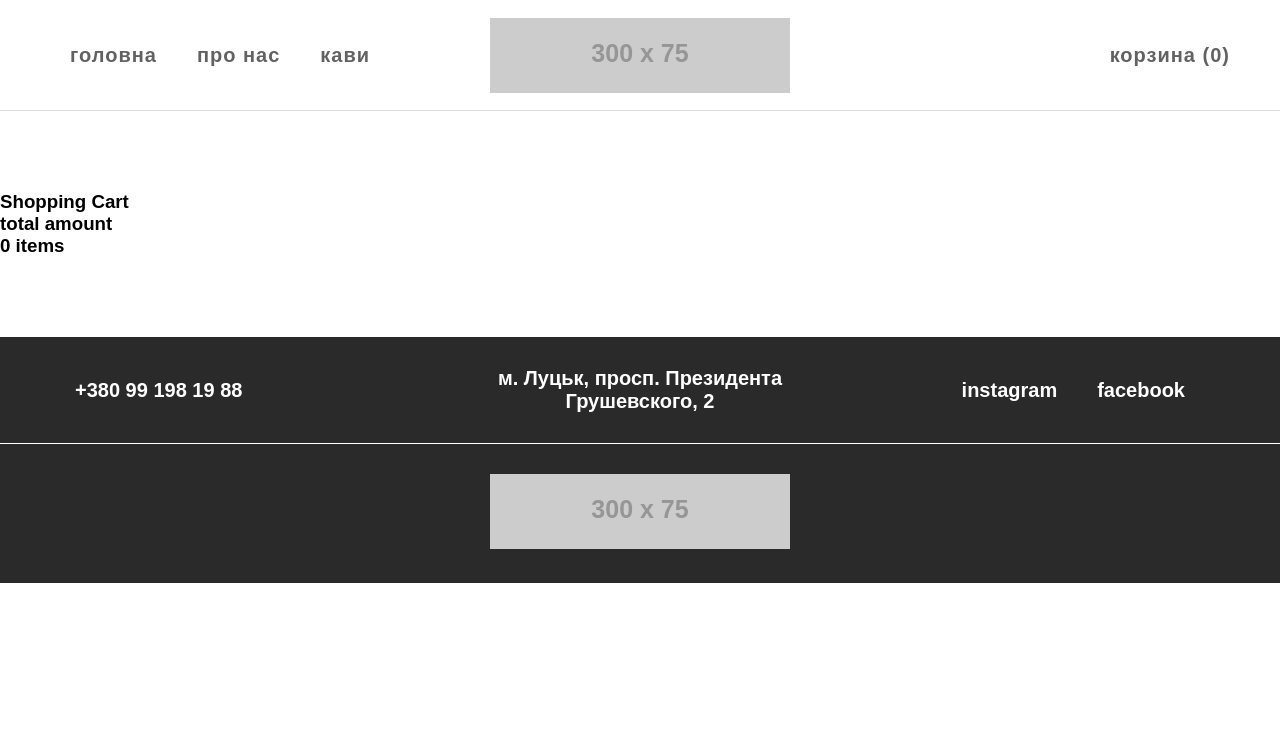
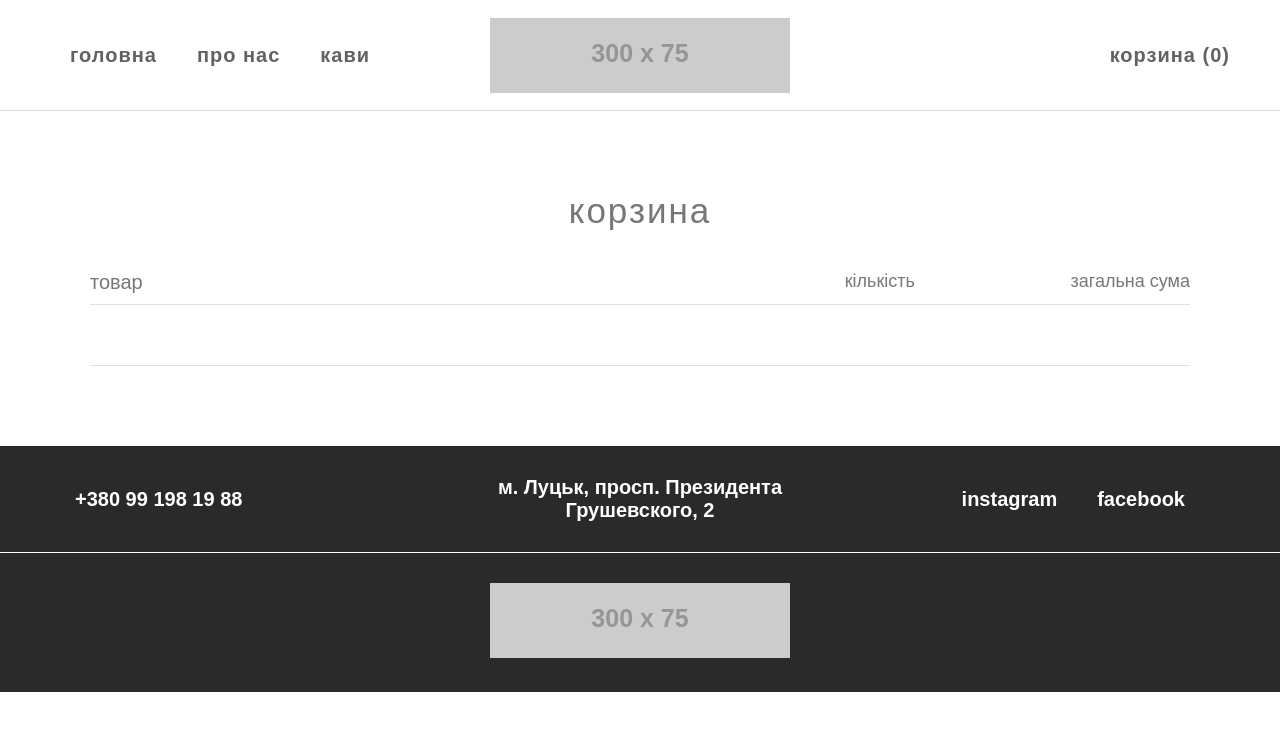
Before and after one commit to nkshn/spriceroom, a React (Create React App) app in the folder client/: page /cart in a window 1280 px wide. Shown: the top 730 px of the page. Built offline with nearby package versions, Linux system fonts and the light colour scheme.

Commit message:
changes in styling of cart page

```diff
--- a/client/src/App.js
+++ b/client/src/App.js
@@ -13,7 +13,7 @@ import Footer from "./components/footer";
 import HomePage from "./pages/HomePage";
 import AssortmentPage from "./pages/AssortmentPage";
 import CoffeePage from "./pages/CoffeePage";
-import CartPage from "./pages/cart/CartPage deprecated";
+import CartPage from "./pages/cart/CartPage";
 
 function App() {
   return (
--- a/client/src/pages/cart/CartPage.js
+++ b/client/src/pages/cart/CartPage.js
@@ -28,41 +28,36 @@ function CartPage(props) {
   const [isSubmitBtnActive, setIsSubmitBtnActive] = useState(false);
 
   return (
-
-    <div className="container">
+    <div className="сart-container">
         <div className="cart-title">Корзина</div>
-        <div className="titles">
-          <p className="t1">PRODUCT</p>
-          <p className="t2">QUANTITY</p>
-          <p className="t3">TOTAL</p>
-        </div><hr />
+        <div className="cart-header">
+          <h3>товар</h3>
+          <h3>кількість</h3>
+          <h3>загальна сума</h3>
+        </div>
         <div className="cart-items">
         {
           products.map((item, index) => {
             return (
               <div key={index} className="cart-item">
-                <img src={item.img} height={80} />
-                <div className="cart-qty-block">
-                  <button className="cart-qty-btn" onClick={() => decreaseItemQty(item.id)}>
-                    <FontAwesomeIcon icon={faMinus} />
-                  </button>
-                  <h3>{item.qty}</h3>
-                  <button className="cart-qty-btn" onClick={() => increaseItemQty(item.id)}>
-                    <FontAwesomeIcon icon={faPlus} />
-                  </button>
+                <div className="cart-item_left">
+                  <img src={item.img} height={80} />
+                  <div className="cart-item_left-textBlock">
+                    <p>{item.name}</p>
+                    <p>250 гр.</p>
+                    <p>{item.price} грн.</p>
+                  </div>
                 </div>
-                <p className="cart-remove-btn" onClick={() => deleteItem(item.id)}>
-                    Remove
-                </p>
-                <div className="total-price">
-                  <div>{item.totalPrice} ₴</div>
+                <div className="cart-item_center">
+
                 </div>
-                <div className="coffee-name">{item.name}</div >
+                <div className="cart-item_rigth">
+
+                </div>
               </div>
             )
           })
         }
-        <hr className="b-line" />
       </div>
     </div>
 
--- a/client/src/pages/cart/CartPage.scss
+++ b/client/src/pages/cart/CartPage.scss
@@ -1,115 +1,80 @@
-.container {
+.сart-container {
   display: flex;
   flex-direction: column;
-    position: relative;
-    left: 20%;
-    top: 100px;
   width: 1100px;
+  margin: 0 auto;
 }
 
 .cart-title {
+  font-size: 35px;
+  letter-spacing: 2px;
+  color: #777;
+  font-weight: 500;
+  text-transform: lowercase;
   text-align: center;
-    margin-bottom: 3%;
-    margin-left: 23px;
-    font-size: 30px;
-    letter-spacing: 3px;
-    color: grey;
+  margin-bottom: 40px;
+}
+.cart-header {
+  display: grid;
+  grid-template-columns: 2fr 1fr 1fr;
+  justify-content: space-around;
+  padding-bottom: 10px;
+
+  h3 {
+    color: #777;
+    font-size: 18px;
+    text-align: end;
+    font-weight: 400;
+
+    &:first-child {
+      text-align: left;
+      font-size: 20px;
+    }
+  }
 }
 
-.titles {
+.cart-items {
   display: flex;
-    width: 1100px;
-    color: grey;
-    padding-bottom: 10px;
+  flex-direction: column;
+  border-bottom: 0.7px solid #e1e1e1;
+  border-top: 0.7px solid #e1e1e1;
+  padding-bottom: 30px;
+  padding-top: 30px;
 }
 
-.t2 {
-    position: relative;
-    left: 40%;
+.cart-item {
+  display: grid;
+  grid-template-columns: 1fr 3fr 1fr;
+  justify-content: space-around;
+  width: 100%;
+  margin-top: 15px;
+  margin-bottom: 15px;
 }
+.cart-item_left {
+  display: flex;
+  justify-content: space-between;
 
-.t3 {
-    position: relative;
-    left: 80%;
+  img {
+    margin-right: 20px;
+    height: 100px;
   }
-
-hr {
-    width: 1100px;
 }
-
-
-.cart-item {
-    display: flex;
-    margin-top: 30px;
-    width: 1100px;
-}
-
-.coffee-name {
-    position: relative;
-    left: -230px;
-    color: grey;
-    letter-spacing: 3px;
-    font-size: 20px;
-    margin: 10px 0 0 10px;
-}
-
-
-
-.cart-qty-block {
-    display: flex;
-    border: 1px solid grey;
-    height: 52px;
-    z-index: 1001;
-    // margin-left: 100px;
-    position: relative;
-    left: 36%;
-    margin-top: 10px;
-}
-
-.cart-qty-block h3 {
+.cart-item_left-textBlock {
   display: flex;
   flex-direction: column;
-    justify-content: center;
-    color: grey;
+  justify-content: space-between;
+  margin-top: 15px;
+  margin-bottom: 15px;
+
+  p {
+    font-size: 18px;
+    font-weight: 300;
+    color: #777;
+
+    &:first-child {
+      font-weight: 600;
+      color: #777;
+      text-transform: capitalize;
     }
-
-.cart-qty-btn {
-    border: none;
-    background-color: #fff;
-    color: grey;
-    cursor: pointer;
-    margin: 10px;
-    padding: 10px;
   }
-
-
-
-
-.cart-remove-btn {
-    position: relative;
-    left: 27.5%;
-    top: 65px;
-    height: 20px;
-    color: grey;
-    letter-spacing: 3px;
-    font-size: 15px;
-    border-bottom: 1px solid grey;
-    cursor: pointer;
 }
-
-
-
-.total-price {
-    position: relative;
-    top: 30px;
-    left: 68.3%;
-
-    color: grey;
-    // letter-spacing: 3px;
-    font-size: 20px;
-}
-
-.b-line {
-    margin-top: 33px;
-    width: 1100px;
-}
```
Lines whose indentation alone changed are shown as unchanged.
